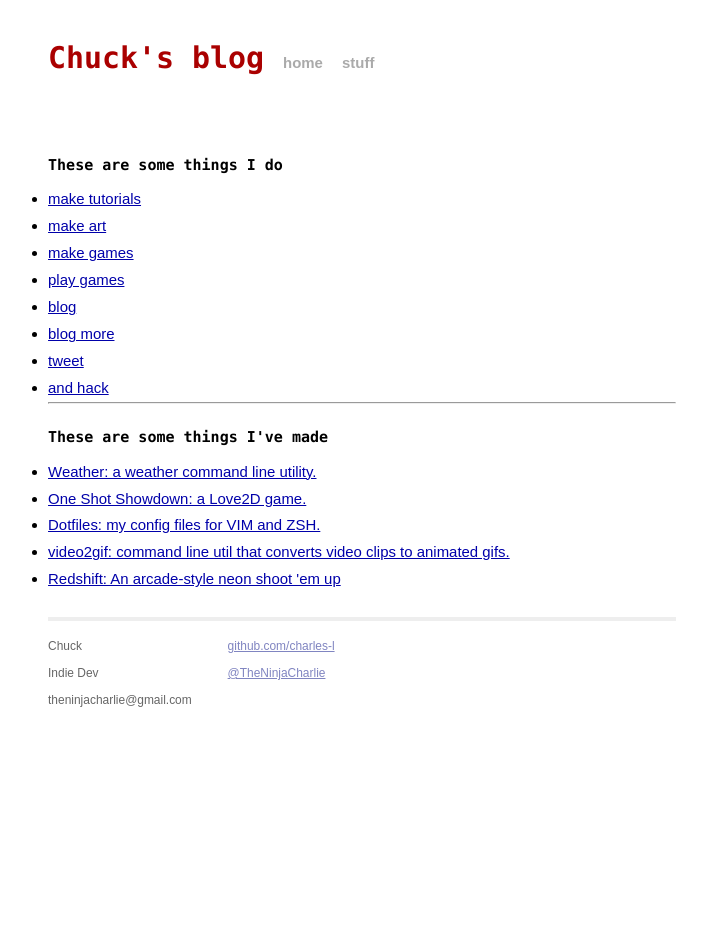
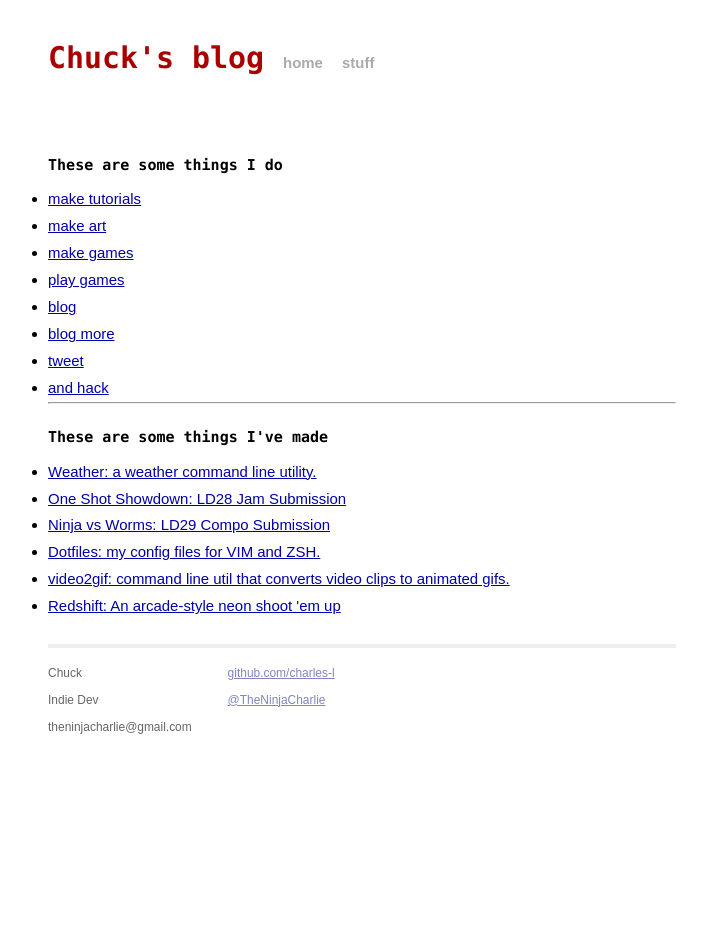
Before and after one commit to charles-l/charles-l.github.io, a Jekyll site: the page built from stuff.html, in a window 1280 px wide. Shown: the whole page, without its empty margins (278-985 px from the left). Built offline with Jekyll 4.4.1, drawn with Linux system fonts in a browser that asks for light colours; Markdown is read by kramdown in place of the engine named in the settings.

Commit message:
Added LD29 submission to 'stuff' page

```diff
--- a/stuff.html
+++ b/stuff.html
@@ -19,7 +19,8 @@ title: Chuck's blog
   <h3>These are some things I've made</h3>
   <ul>
     <li><a href="https://github.com/charles-l/weather">Weather: a weather command line utility.</a></li>
-    <li><a href="https://github.com/charles-l/oneshotshowdown">One Shot Showdown: a Love2D game.</a></li>
+    <li><a href="https://github.com/charles-l/oneshotshowdown">One Shot Showdown: LD28 Jam Submission</a></li>
+    <li><a href="https://github.com/charles-l/ld29">Ninja vs Worms: LD29 Compo Submission</a></li>
     <li><a href="https://github.com/charles-l/dotfiles">Dotfiles: my config files for VIM and ZSH.</a></li>
     <li><a href="https://github.com/charles-l/video2gif">video2gif: command line util that converts video clips to animated gifs.</a></li>
     <li><a href="http://ninjacharlie.itch.io/redshift">Redshift: An arcade-style neon shoot 'em up</a></li>
```
